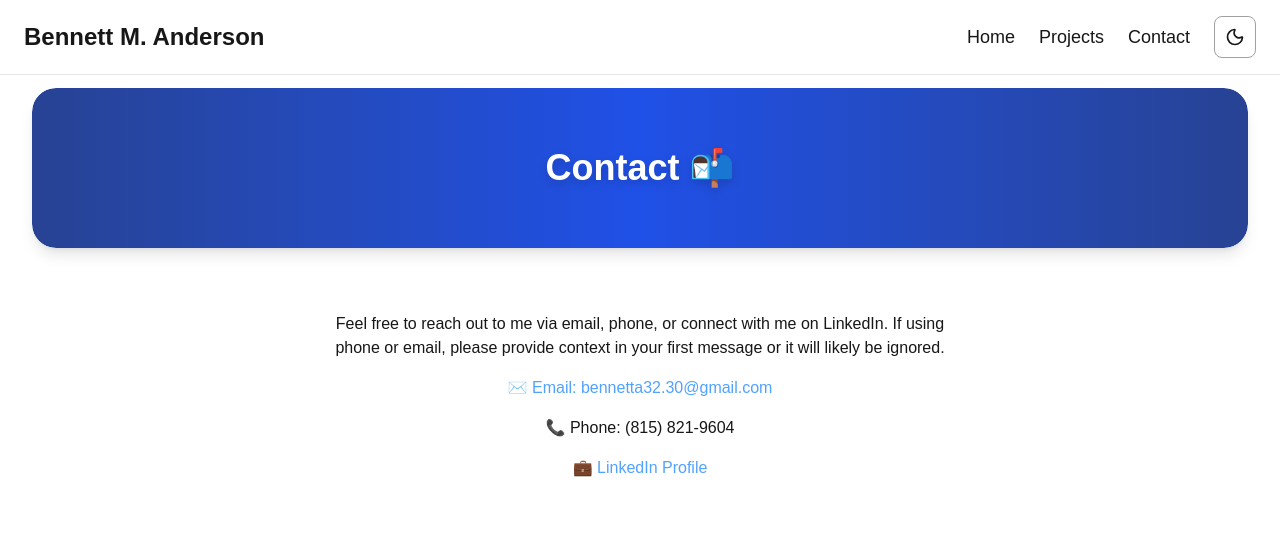
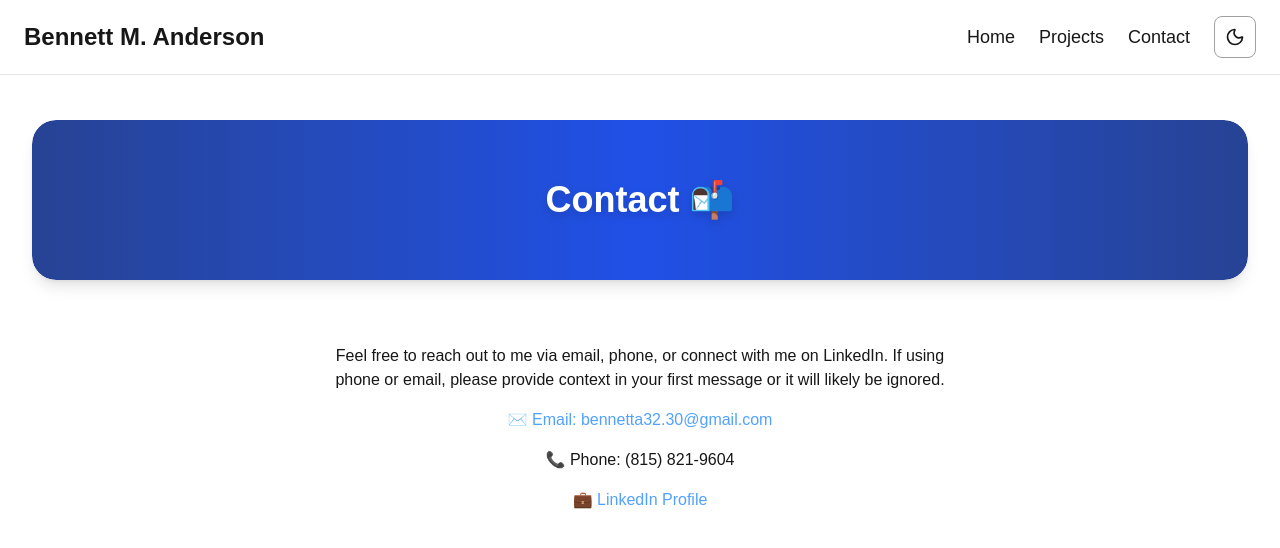
Before and after one commit to B-M-Anderson/Peninsula, a Next.js app: page /contact in a window 1280 px wide. Shown: the top 548 px of the page. Built offline with nearby package versions, Linux system fonts and the light colour scheme.

Commit message:
navbar spacing projects & contact pg.

```diff
--- a/app/contact/page.tsx
+++ b/app/contact/page.tsx
@@ -4,7 +4,7 @@ import { motion } from "framer-motion";
 
 export default function ContactPage() {
   return (
-    <div className="min-h-screen flex flex-col pt-14">
+    <div className="min-h-screen flex flex-col pt-22">
       {/* 👆 Add pt-24 to push everything below the fixed navbar */}
 
       {/* Full-width animated header/banner */}
--- a/app/projects/page.tsx
+++ b/app/projects/page.tsx
@@ -30,7 +30,7 @@ The more I do and improve this website, the more I continue to learn to do on my
 
 export default function ProjectsPage() {
   return (
-    <div className="max-w-4xl mx-auto py-16 px-6 space-y-8">
+    <div className="max-w-4xl mx-auto py-18 px-6 space-y-8">
       <h1 className="text-3xl font-bold mb-8 text-center">
         Projects & Publications
       </h1>
```
